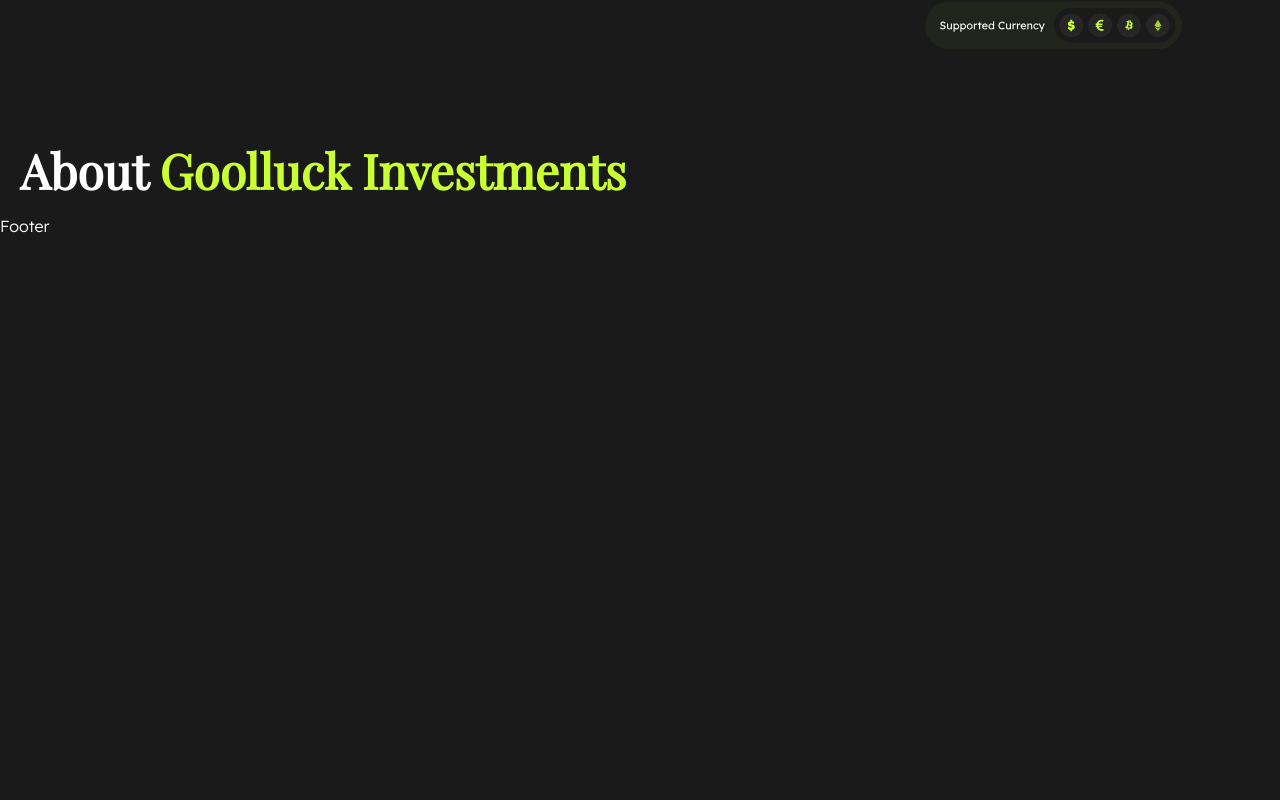
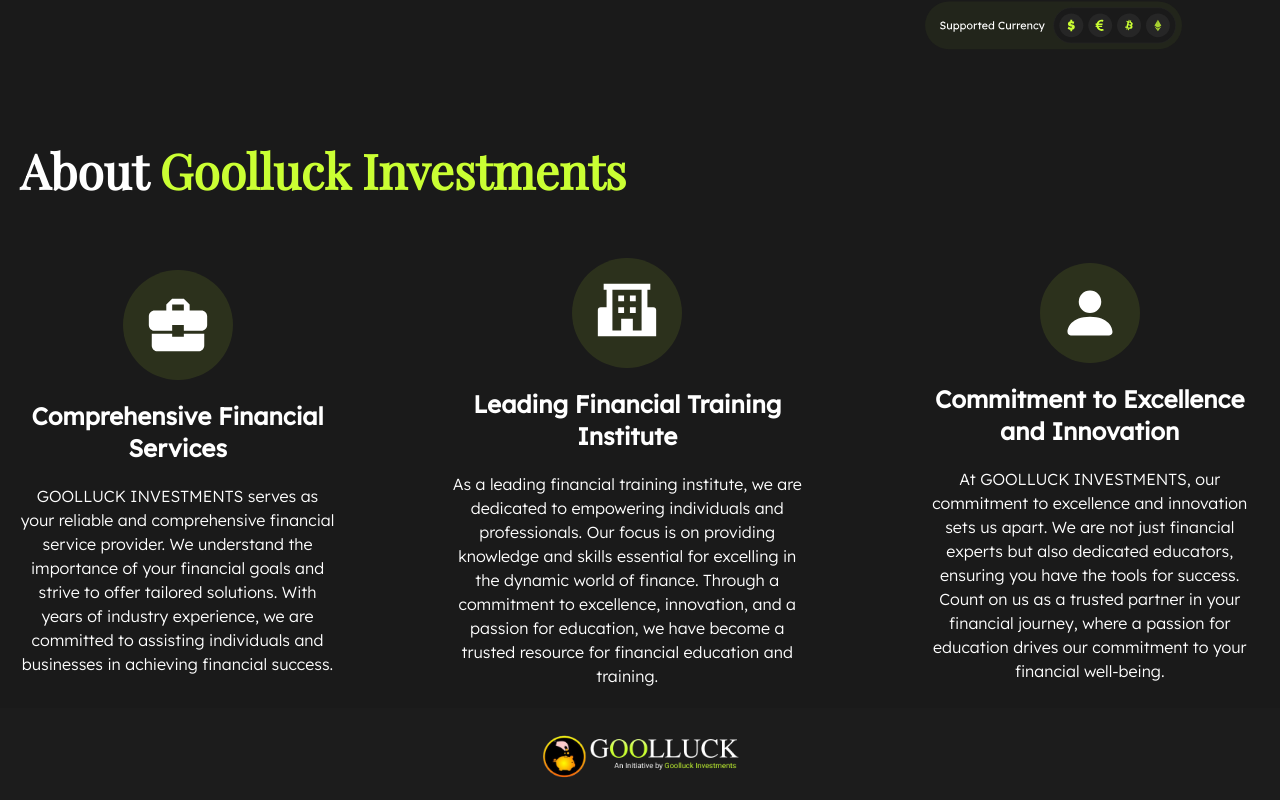
Before and after one commit to sai-ram-kaushik/goolluck, a Next.js app: page / in a window 1280 px wide. Shown: the part 634-1434 px from the top of the page. Before the commit the page ends 872 px from the top, so only its background shows below. Built offline with nearby package versions, Linux system fonts and the light colour scheme.

Commit message:
updated with the about section

```diff
--- a/components/Button.jsx
+++ b/components/Button.jsx
@@ -3,7 +3,7 @@
 const Button = ({ children, onClick, className }) => {
   return (
     <button
-      className={`py-2 px-5 bg-secondary text-black font-lexend font-medium text-lg rounded-full ${className}`}
+      className={`py-2 px-5 bg-secondary text-black font-lexend font-medium text-lg rounded-full hover:bg-transparent border border-secondary duration-300 hover:text-primary ${className}`}
       onClick={onClick}>
       {children}
     </button>
--- a/constants/index.js
+++ b/constants/index.js
@@ -1,4 +1,6 @@
 import { MdBusinessCenter } from "react-icons/md";
+import { BiSolidSchool } from "react-icons/bi";
+import { BsFillPersonFill } from "react-icons/bs";
 export const menuList = [
   { label: "Home", path: "/", key: "Home" },
   { label: "About Us", path: "/#about", key: "About" },
@@ -28,19 +30,22 @@
 export const about_list = [
   {
     label: "Comprehensive Financial Services",
-    icon: <MdBusinessCenter size={30} />,
+    key: "Comprehensive Financial Services",
+    icon: <MdBusinessCenter size={70} />,
     desc: "GOOLLUCK INVESTMENTS serves as your reliable and comprehensive financial service provider. We understand the importance of your financial goals and strive to offer tailored solutions. With years of industry experience, we are committed to assisting individuals and businesses in achieving financial success.",
   },
 
   {
-    label: "Comprehensive Financial Services",
-    icon: <MdBusinessCenter size={30} />,
-    desc: "GOOLLUCK INVESTMENTS serves as your reliable and comprehensive financial service provider. We understand the importance of your financial goals and strive to offer tailored solutions. With years of industry experience, we are committed to assisting individuals and businesses in achieving financial success.",
+    label: "Leading Financial Training Institute",
+    key: "Leading Financial Training Institute",
+    icon: <BiSolidSchool size={70} />,
+    desc: "As a leading financial training institute, we are dedicated to empowering individuals and professionals. Our focus is on providing knowledge and skills essential for excelling in the dynamic world of finance. Through a commitment to excellence, innovation, and a passion for education, we have become a trusted resource for financial education and training.",
   },
 
   {
-    label: "Comprehensive Financial Services",
-    icon: <MdBusinessCenter size={30} />,
-    desc: "GOOLLUCK INVESTMENTS serves as your reliable and comprehensive financial service provider. We understand the importance of your financial goals and strive to offer tailored solutions. With years of industry experience, we are committed to assisting individuals and businesses in achieving financial success.",
+    label: "Commitment to Excellence and Innovation",
+    key: "Commitment to Excellence and Innovation",
+    icon: <BsFillPersonFill size={60} />,
+    desc: "At GOOLLUCK INVESTMENTS, our commitment to excellence and innovation sets us apart. We are not just financial experts but also dedicated educators, ensuring you have the tools for success. Count on us as a trusted partner in your financial journey, where a passion for education drives our commitment to your financial well-being.",
   },
 ];
--- a/sections/About.jsx
+++ b/sections/About.jsx
@@ -1,13 +1,24 @@
 import React from "react";
-
+import { about_list } from "@/constants";
+import Image from "next/image";
 const About = () => {
   return (
     <section className="w-full p-5">
-      <div className="container mx-auto ">
+      <div className="container mx-auto">
         <div className="flex items-center justify-center lg:justify-start">
           <h3>
             About <span>Goolluck Investments</span>
           </h3>
+        </div>
+
+        <div className="flex flex-col lg:flex-row items-center justify-center gap-16 lg:gap-28 mt-16">
+          {about_list.map((list) => (
+            <div key={list.key} className="flex flex-col items-center gap-5">
+              <div className="p-5 bg-secondary/10 rounded-full">{list.icon}</div>
+              <p className="text-2xl font-bold text-center">{list.label}</p>
+              <p className="font-light text-center">{list.desc}</p>
+            </div>
+          ))}
         </div>
       </div>
     </section>
--- a/sections/Footer.jsx
+++ b/sections/Footer.jsx
@@ -1,8 +1,14 @@
-import React from 'react'
-
+import Image from "next/image"
+import logo from '@/public/assets/goolluck_investments_logo.png'
 const Footer = () => {
   return (
-    <div>Footer</div>
+    <footer className='w-full bg-footer py-5'>
+      <div className='container mx-auto'>
+        <div className="flex items-center justify-center">
+          <Image src={logo} alt="logo" width={200} height={200} />
+        </div>
+      </div>
+    </footer>
   )
 }
 
--- a/styles/globals.css
+++ b/styles/globals.css
@@ -5,7 +5,7 @@
 
 @layer base {
   body {
-    @apply bg-background text-primary font-lexend font-light;
+    @apply bg-background text-primary font-lexend font-light scroll-smooth;
   }
 
   h1 {
```
